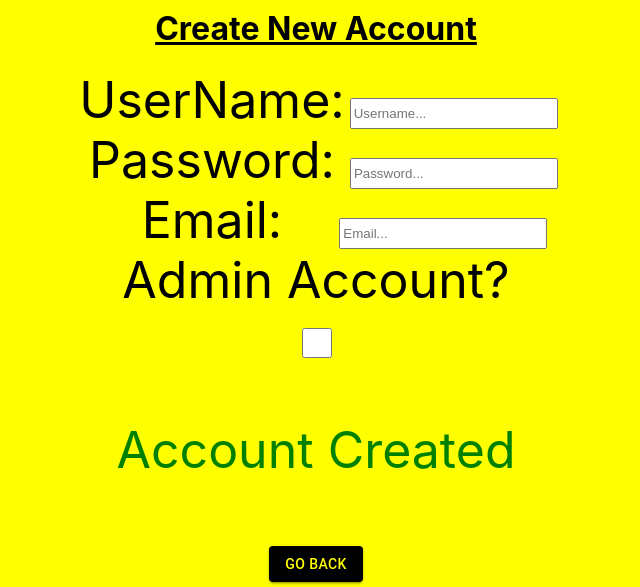
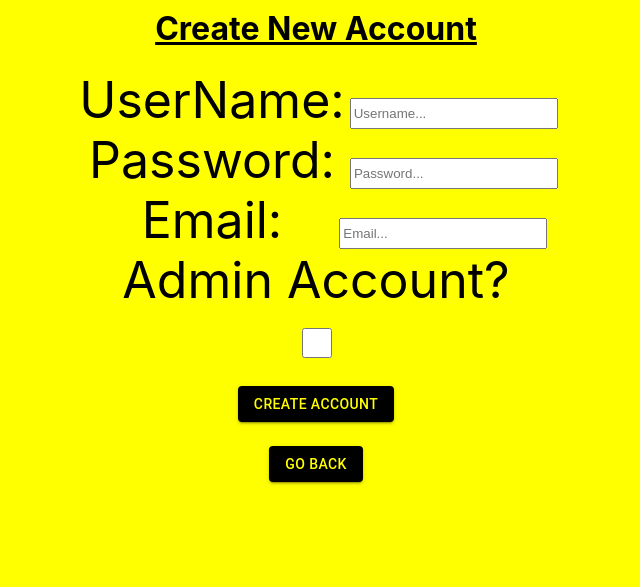
Before and after one commit to Kainthekiller/MVP_FrontEnd, a React (Create React App) app: page /CreateNewAccount in a window 1280 px wide. Shown: the part 346-933 px from the top of the page, without its empty margins (324-964 px from the left). After the commit the page ends 836 px from the top, so only its background shows below. Built offline with nearby package versions, Linux system fonts and the light colour scheme; no server answers.

Commit message:
Save Got Login To Work With Database

```diff
--- a/src/App.js
+++ b/src/App.js
@@ -9,13 +9,13 @@ import CreateNewAccount from "./Pages/CreateNewAccount";
 
 function App() {
     const URL = "http://localhost:8080/PMCS"
-
+    const URLAccount = "http://localhost:8080/Account"
     //Use State
     //Login States
     const [aUserLoggedIn, setaUserLoggedIn] = useState(false);
     const [userLogedIn, setUserLoggedIn] = useState("") // Admin, Guest, Regular User
     const [authenticatedUser, setAuthenticatedUser] = useState(false)
-
+    const [userData, setUserData] = useState({})
     //ALL TM State
     const [allTM, setAllTM] = useState([])
     const [TMSearch, setTMSearch] = useState([])
@@ -43,6 +43,27 @@ useEffect(() => {
          axios.get(URL + "/byEquipmentName/" + name)
         setTMSearch(response.data)
     }
+    async function postNewAccount(data)
+    {
+        await  axios.post(URLAccount, data)
+
+    }
+
+    async function authenticateLogin(username, password)
+    {
+        const response = await
+       axios.get(URLAccount + "/LookUpAccount/" + username + "/" + password )
+        setUserData(response.data)
+
+        setaUserLoggedIn(true)
+    }
+
+    useEffect(() =>
+    {
+        setUserLoggedIn(userData.username)
+        setAuthenticatedUser(userData.admin)
+        console.log(userData.username)
+    }, [userData])
 
 
 
@@ -68,6 +89,7 @@ useEffect(() => {
                                              setaUserLoggedIn={setaUserLoggedIn}
                                              authenticatedUser={authenticatedUser}
                                              setAuthenticatedUser={setAuthenticatedUser}
+                                             authenticateLogin={authenticateLogin}
                      />}/>
 
               <Route path={"/SeeAllTm"}
@@ -93,6 +115,8 @@ useEffect(() => {
                          authenticatedUser={authenticatedUser}
                          TMSearch={TMSearch}
                          searchTM={searchTM}
+                         postNewAccount={postNewAccount}
+
                      />}/>
 
           </Routes>
--- a/src/Pages/CreateNewAccount.js
+++ b/src/Pages/CreateNewAccount.js
@@ -1,6 +1,7 @@
 import React, {useState} from "react";
 import "../StyleSheet/CreateNewAccount.css"
-import {Button, colors} from "@mui/material";
+import {Button} from "@mui/material";
+import {Link} from "react-router-dom";
 function CreateNewAccount(props)
 {
     //Use State
@@ -11,6 +12,19 @@ const [admin, setAdmin] = useState(false);
 const [accountCreated, setAccountCreated] = useState(false)
     //Custom Method
 
+    function handleSubmit(e)
+    {
+        e.preventDefault()
+        const data = {
+           username: username,
+           password: password,
+           email: email,
+           admin: admin
+       }
+       setAccountCreated(true);
+       props.postNewAccount(data)
+    }
+
     //Main
     return (
         <>
@@ -19,7 +33,7 @@ const [accountCreated, setAccountCreated] = useState(false)
             </div>
             <h1 style={{textAlign: "center", textDecoration: "underline"}}>Create New Account</h1>
             <div className={"InputFormsPost"}>
-            <form style={{textAlign: "center", }}>
+            <form onSubmit={(e) => handleSubmit(e)} style={{textAlign: "center", }}>
                 <span style={{margin: 5}}>
            UserName:
                 </span>
@@ -55,19 +69,20 @@ const [accountCreated, setAccountCreated] = useState(false)
                 onChange={(e) => setAdmin(e.target.checked)}
                 />
                 </div>
-                {accountCreated ?
+                {!accountCreated ?
                     <div>
-                <Button sx={{backgroundColor: "Black", color: "yellow"}} variant={"contained"}>Create Account</Button>
+                <Button type={"submit"} sx={{backgroundColor: "Black", color: "yellow"}} variant={"contained"}>Create Account</Button>
                         <br/>
-                        <Button sx={{backgroundColor: "black", color: "yellow"}} variant={"contained"}>Go Back</Button>
                     </div>
                         :
 
                     <div>
                     <p style={{color: "green"}}>Account Created</p>
-                    <Button sx={{backgroundColor: "black", color: "yellow"}} variant={"contained"}>Go Back</Button>
                     </div>}
             </form>
+                <div style={{textAlign: "center"}}>
+                <Link style={{color: "inherit"}} to={"/Login"}><Button sx={{backgroundColor: "black", color: "yellow"}} variant={"contained"}>Go Back</Button></Link>
+                </div>
             </div>
         </>
     )
--- a/src/Pages/Login.js
+++ b/src/Pages/Login.js
@@ -17,18 +17,18 @@ function Login(props)
     //Custom Method
     function handleLogin(e)
     {
-
-        if (userName === "admin" && password === "password")
-        {
-            console.log("Click")
-            props.setAuthenticatedUser(true);
-            props.setUserLoggedIn("admin")
-            props.setaUserLoggedIn(true)
-            setUserName("")
-            setPassword("")
-            return;
-        }
-        alert("Invalid UserName and Or Password")
+        e.preventDefault()
+        // if (userName === "admin" && password === "password")
+        // {
+        //     console.log("Click")
+        //     props.setAuthenticatedUser(true);
+        //     props.setUserLoggedIn("admin")
+        //     props.setaUserLoggedIn(true)
+        //     setUserName("")
+        //     setPassword("")
+        //     return;
+        // }
+        props.authenticateLogin(userName, password)
         setUserName("")
         setPassword("")
 
```
